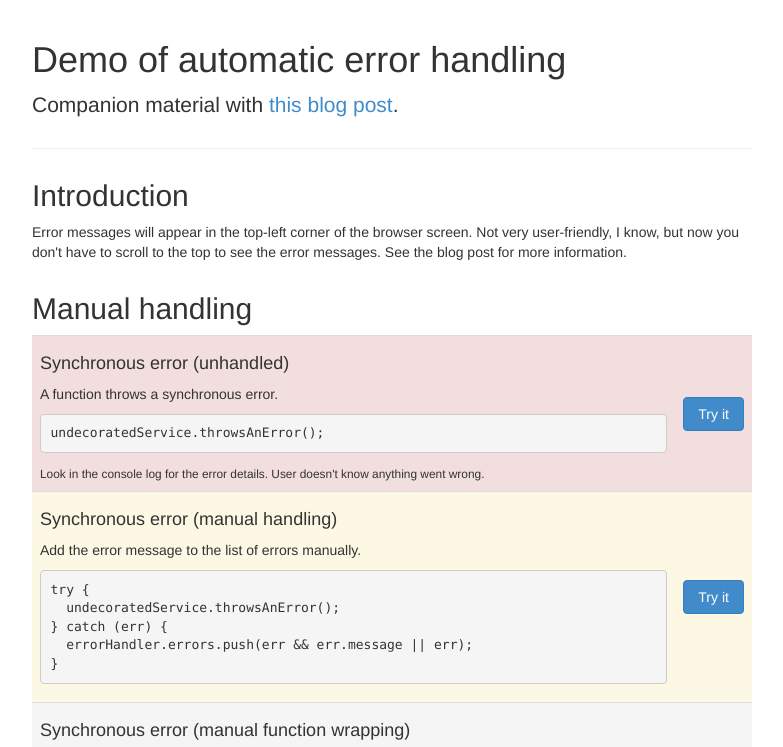
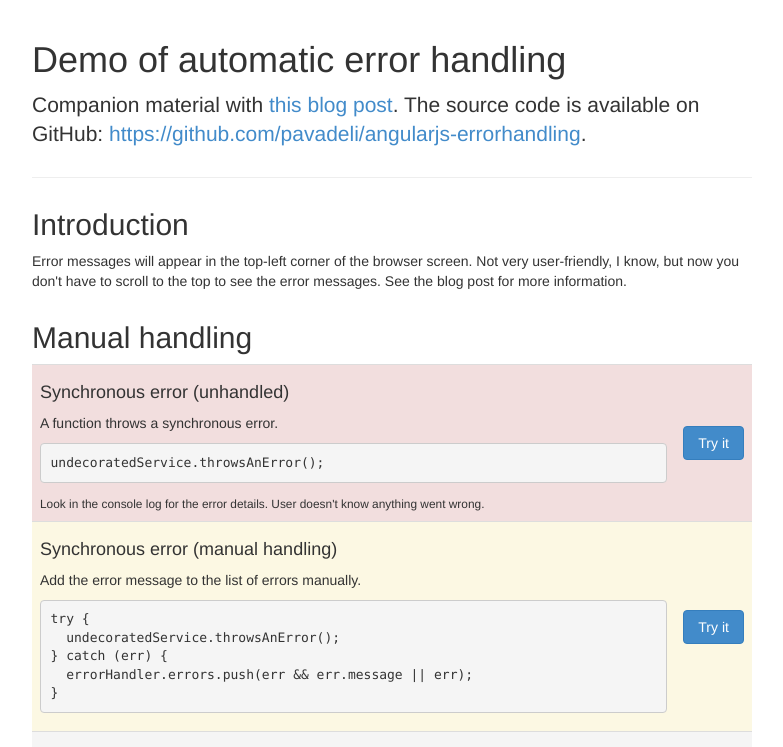
Before and after one commit to pavadeli/angularjs-errorhandling, a plain HTML site: page index.html in a window 1280 px wide. Shown: the top 747 px of the page, without its empty margins (248-1031 px from the left). Drawn offline with Linux system fonts and the light colour scheme.

Commit message:
Still not satisfied.

```diff
--- a/index.html
+++ b/index.html
@@ -48,7 +48,7 @@
 
     <div class="page-header">
       <h1>Demo of automatic error handling</h1>
-      <p class="lead">Companion material with <a href="http://technology.amis.nl/2014/10/06/automatic-error-handling-in-angularjs/">this blog post</a>.</p>
+      <p class="lead">Companion material with <a href="http://technology.amis.nl/2014/10/06/automatic-error-handling-in-angularjs/">this blog post</a>. The source code is available on GitHub: <a href="https://github.com/pavadeli/angularjs-errorhandling">https://github.com/pavadeli/angularjs-errorhandling</a>.</p>
     </div>
 
     <h2>Introduction</h2>
```
